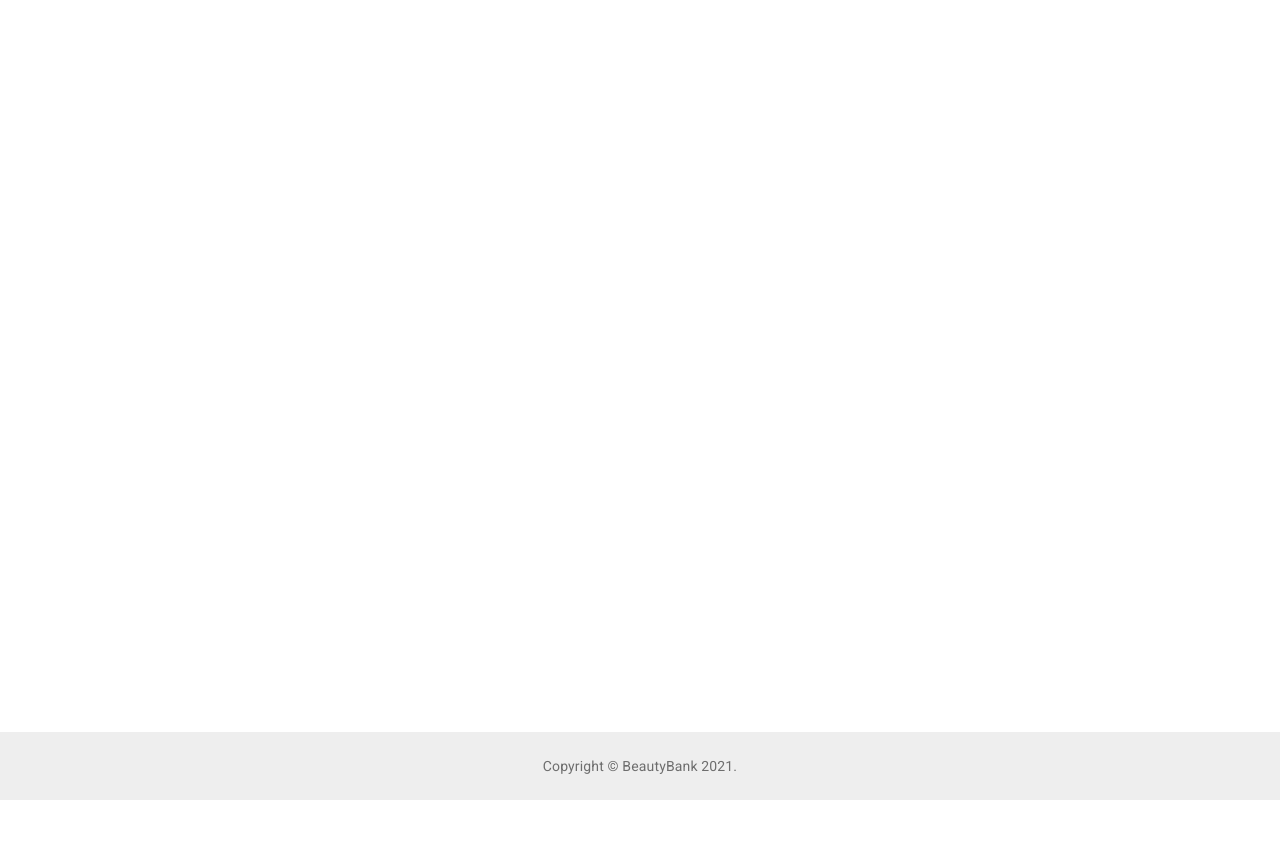
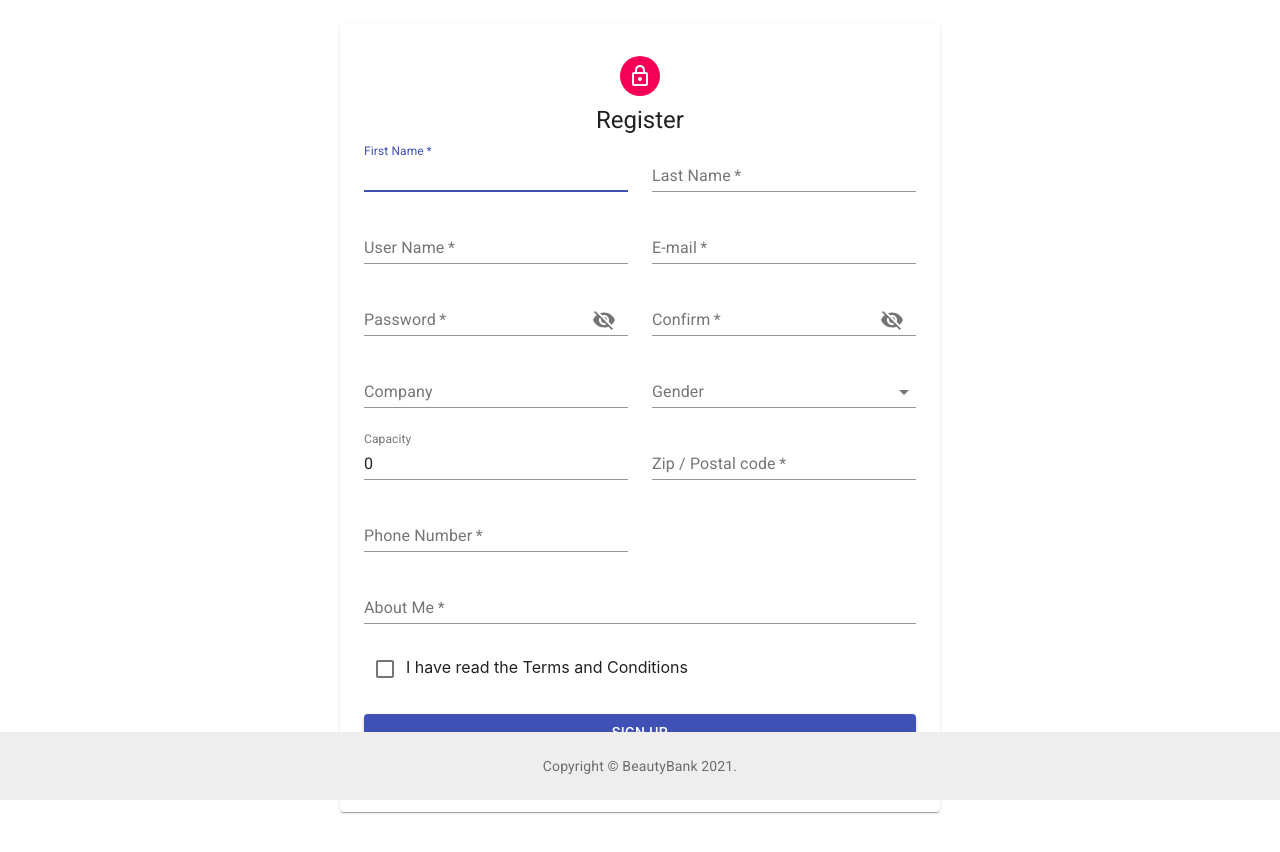
Before and after one commit to msnmz/Beauty-Bank-Frontend, a React (Create React App) app: page /register/1 in a window 1280 px wide. Shown: the top 852 px of the page. Before the commit the page ends 800 px from the top, so only its background shows below. Built offline with nearby package versions, Linux system fonts and the light colour scheme.

Commit message:
Added SignupMenu and SignupDetail as register and register/:id to Router.js

```diff
--- a/src/router/Router.js
+++ b/src/router/Router.js
@@ -1,6 +1,6 @@
 import React from 'react';
 import { BrowserRouter as Router, Switch, Route } from 'react-router-dom';
-import { Signup, Signin } from '../pages/Index';
+import { Signup, Signin, SignupDetail, SignupMenu } from '../pages/Index';
 import { Footer } from '../components/Index';
 
 const AppRouter = () => {
@@ -8,8 +8,10 @@ const AppRouter = () => {
     return (
         <Router>
             <Switch>
-                <Route exact path='/register' component={Signup} />
+                <Route exact path='/register' component={SignupMenu} />
+                <Route exact path='/signup' component={Signup} />
                 <Route exact path='/login' component={Signin} />
+                <Route exact path='/register/:id' component={SignupDetail} />
             </Switch>
             <Footer />
         </Router>
```
